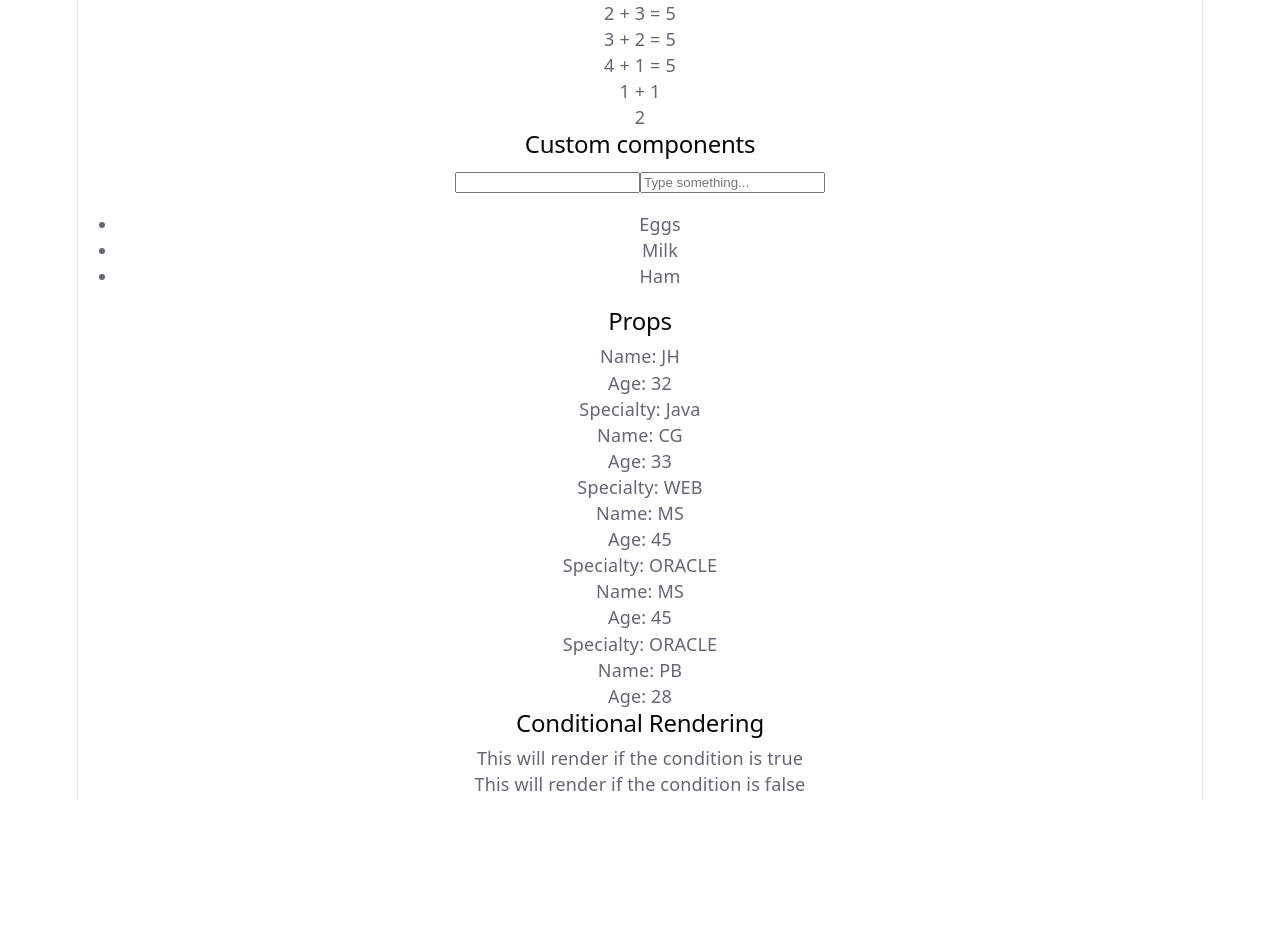
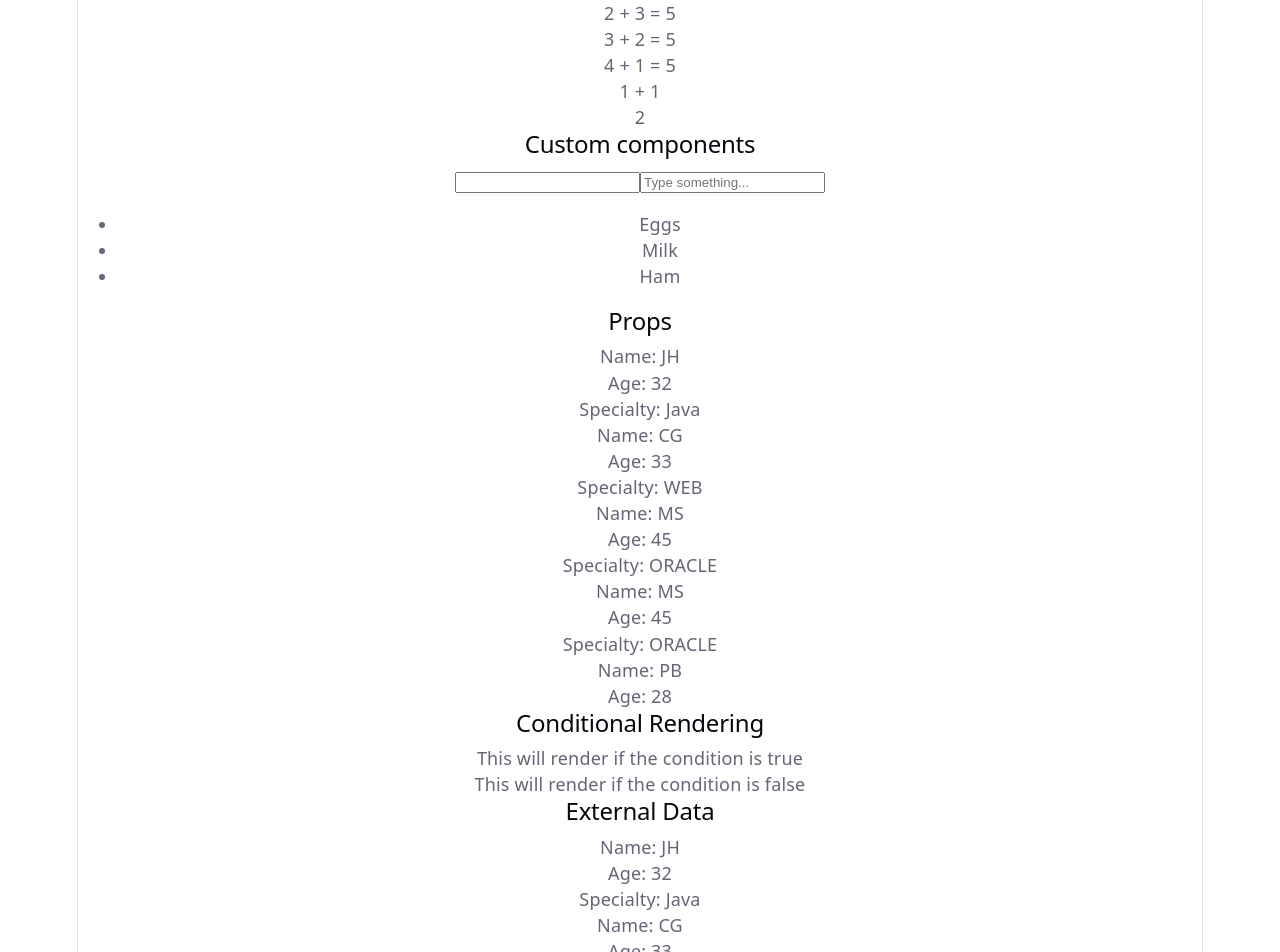
Before and after one commit to JHarry444/RM-React, a React (Vite) app: page / in a window 1280 px wide. Shown: the top 952 px of the page. Before the commit the page ends 800 px from the top, so only its background shows below. Built offline with nearby package versions, Linux system fonts and the light colour scheme.

Commit message:
External Data

```diff
--- a/package.json
+++ b/package.json
@@ -11,7 +11,8 @@
   },
   "dependencies": {
     "react": "^19.2.5",
-    "react-dom": "^19.2.5"
+    "react-dom": "^19.2.5",
+    "uuid": "^14.0.0"
   },
   "devDependencies": {
     "@eslint/js": "^10.0.1",
--- a/src/App.tsx
+++ b/src/App.tsx
@@ -2,6 +2,9 @@ import Conditional from "./components/Conditional";
 import Input from "./components/Input";
 import MyList from "./components/MyList";
 import Trainer from "./components/Trainer";
+import trainers from "./data/trainers.json";
+import { v4 as uuidv4 } from "uuid";
+
 
 function App() {
 
@@ -43,9 +46,17 @@ function App() {
         <Conditional bool={true} />
         <Conditional bool={false} />
       </section>
-
+      <section>
+        <h2>External Data</h2>
+        {
+          // In a real application, you would fetch this data from an API
+          // and store it in state using useState and useEffect hooks
+          trainers.map(trainer => (
+            <Trainer key={uuidv4()} name={trainer.name} age={trainer.age} specialty={trainer.specialty} />
+          ))
+        }
+      </section>
     </>
-  )
-}
+  );}
 
 export default App
--- /dev/null
+++ b/src/data/trainers.json
@@ -0,0 +1,22 @@
+[
+    {
+        "name": "JH",
+        "age": 32,
+        "specialty": "Java"
+    },
+    {
+        "name": "CG",
+        "age": 33,
+        "specialty": "Web"
+    },
+    {
+        "name": "MS",
+        "age": 45,
+        "specialty": "Oracle"
+    },
+    {
+        "name": "JB",
+        "age": 27,
+        "specialty": "ServiceNow"
+    }
+]
```
Also changed, not shown: 1 other file (tests, documents, lock files or other folders).
